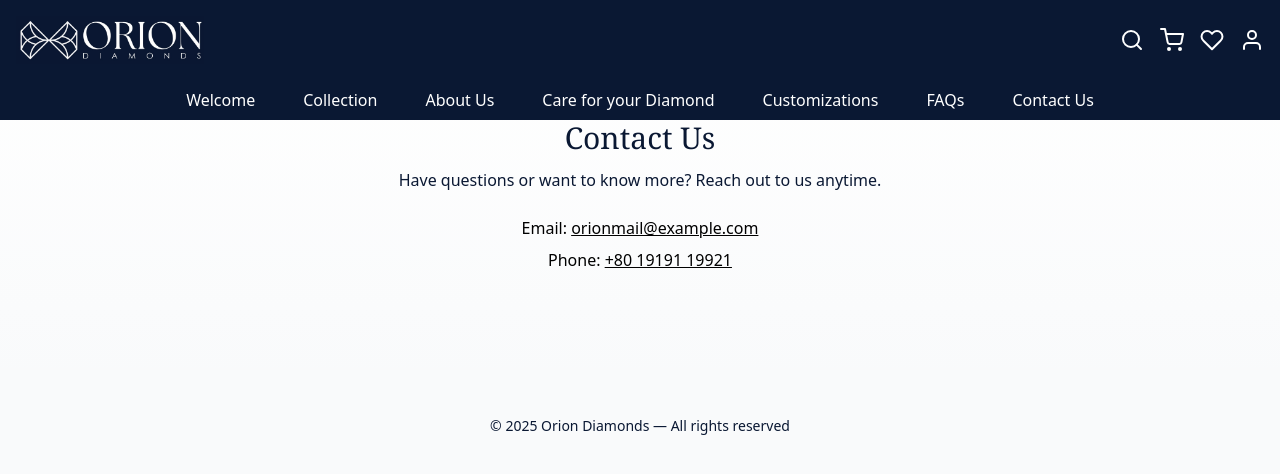
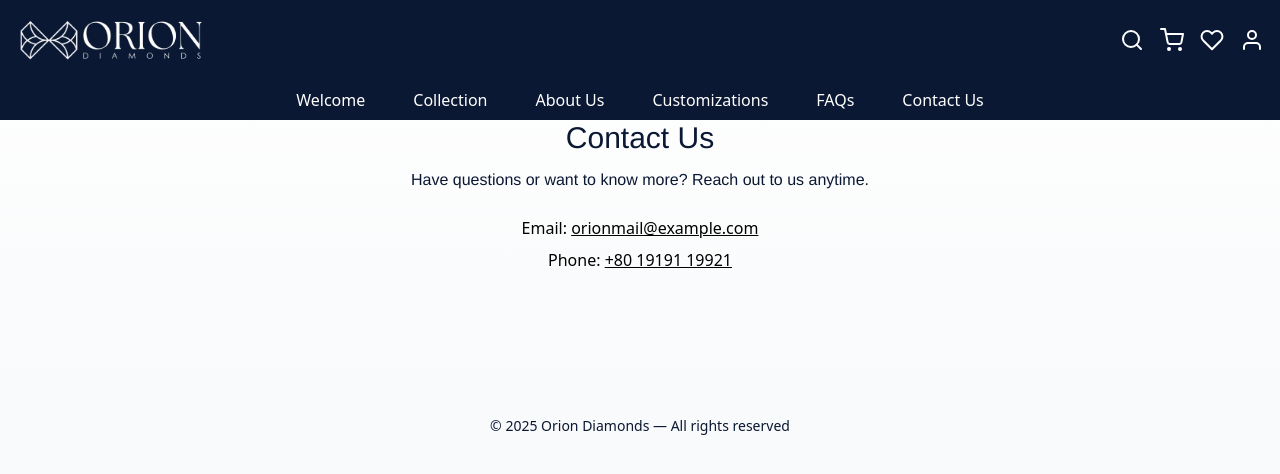
Before and after one commit to neuralpulse/oriondiamonds, a React (Vite) app: page /oriondiamonds/product/1 in a window 1280 px wide. Shown: the top 474 px of the page. Built offline with nearby package versions, Linux system fonts and the light colour scheme.

Commit message:
Added font styles and fixed logo and hero image

```diff
--- a/src/components/navbar.jsx
+++ b/src/components/navbar.jsx
@@ -1,6 +1,6 @@
 import { useState, useRef, useEffect } from "react";
 import { useNavigate, useLocation } from "react-router-dom";
-import logo from "../assets/updated.jpeg";
+import logo from "../assets/nobglogo.png";
 import {
   FiSearch,
   FiShoppingCart,
@@ -174,7 +174,6 @@ export function Navbar() {
           { label: "Welcome", id: "hero" },
           { label: "Collection", id: "collections" },
           { label: "About Us", id: "about" },
-          { label: "Care for your Diamond", id: "care" },
           { label: "Customizations", id: "customizations" },
           { label: "FAQs", id: "faqs" },
           { label: "Contact Us", id: "contact" },
@@ -182,7 +181,7 @@ export function Navbar() {
           <button
             key={link.id}
             onClick={() => goToSection(link.id)}
-            className="no-underline hover:underline transition"
+            className="no-underline hover:underline transition cursor-pointer"
           >
             {link.label}
           </button>
@@ -203,7 +202,7 @@ export function Navbar() {
             <button
               key={link.id}
               onClick={() => goToSection(link.id)}
-              className="no-underline hover:underline transition"
+              className="no-underline hover:underline transition cursor-pointer"
             >
               {link.label}
             </button>
--- a/src/index.css
+++ b/src/index.css
@@ -8,3 +8,11 @@ html {
 #bracelets {
   scroll-margin-top: 100px;
 }
+
+h1,
+h2,
+h3,
+p {
+  font-family: "Montserrat", "Poppins", "Avenir Next", "Proxima Nova",
+    "Helvetica Neue", sans-serif;
+}
--- a/src/pages/landing.jsx
+++ b/src/pages/landing.jsx
@@ -38,7 +38,7 @@ export function Landing() {
           <p className="mt-6 text-lg md:text-xl max-w-2xl mx-auto text-[#ffffff]">
             Lab-grown diamonds inspired by the celestial brilliance of the Orion
             constellation — chemically identical to mined diamonds, sustainably
-            made, and designed for the modern world.
+            made, and designed for the modern world
           </p>
         </div>
       </header>
@@ -166,11 +166,11 @@ export function Landing() {
       {/* Accordion Sections */}
       <section
         id="faqs"
-        className="py-15 px-6 bg-gradient-to-t from-gray-50 to-transparent"
+        className="py-15 px-8 bg-gradient-to-t from-gray-50 to-transparent"
       >
-        <h1 className="text-4xl font-serif text-[#0a1833] text-center mb-12">
+        <h2 className="text-4xl font-semibold mb-6 text-[#0a1833]">
           Frequently Asked Questions
-        </h1>
+        </h2>
         {[
           {
             title: "Why Orion?",
```
Also changed, not shown: src/assets/new.jpg, src/assets/nobglogo.png (added).
